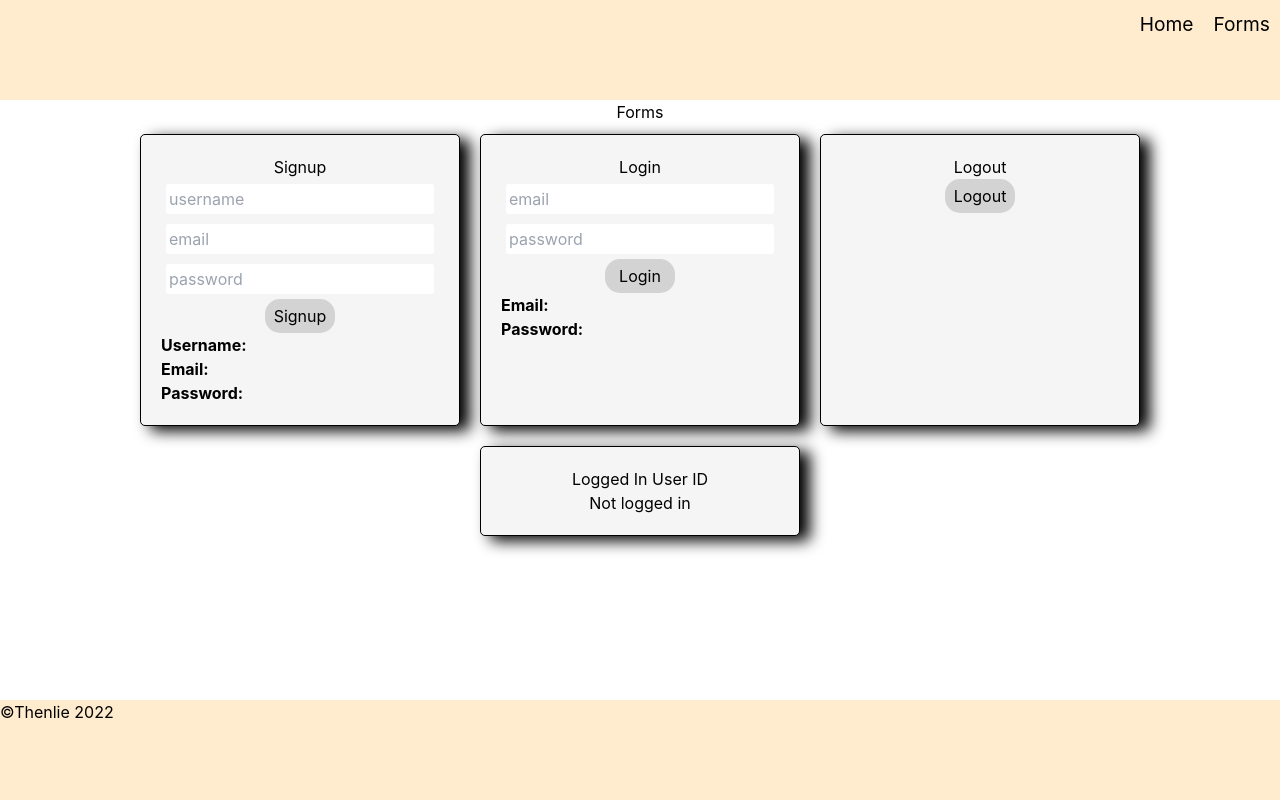
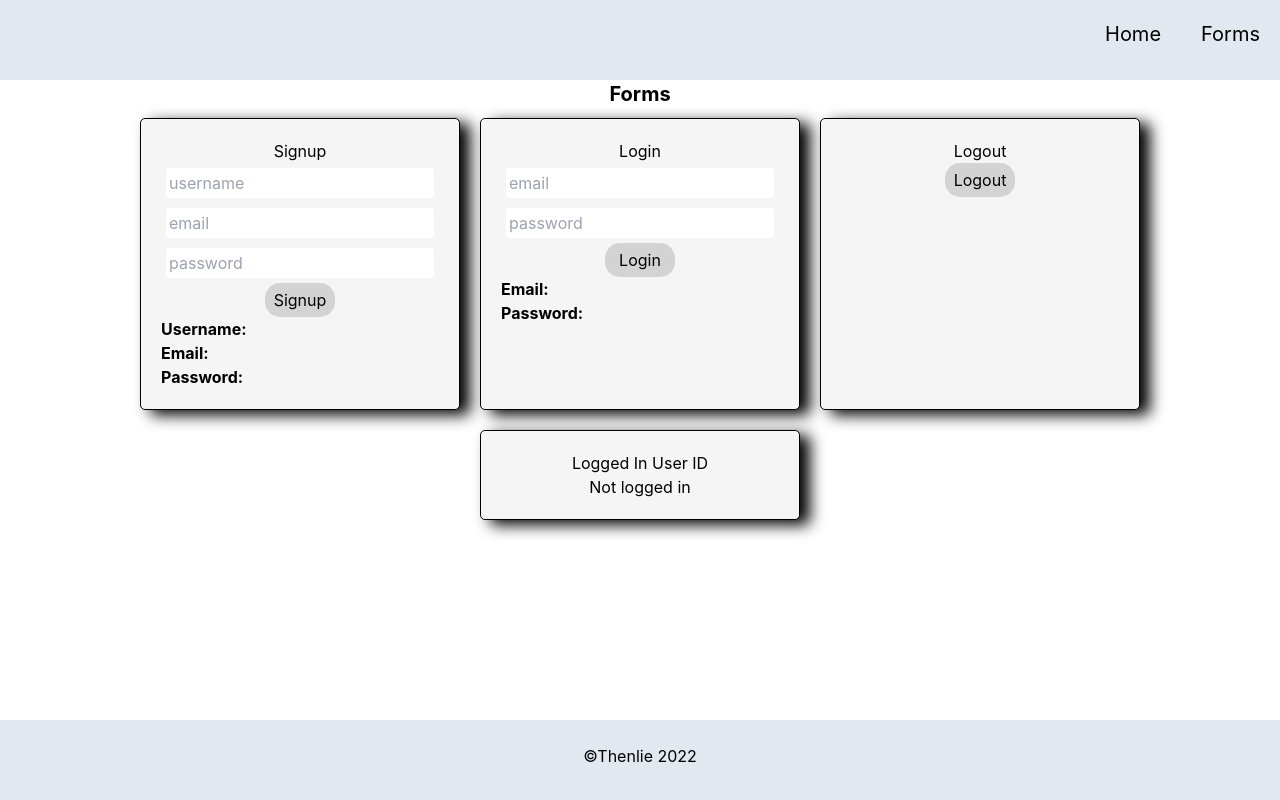
Before and after one commit to Thenlie/turtle, a React (Create React App) app in the folder client/: page /forms in a window 1280 px wide. Built offline with nearby package versions, Linux system fonts and the light colour scheme; no server answers.

Commit message:
Converting CSS to tailwind classes

```diff
--- a/client/src/App.js
+++ b/client/src/App.js
@@ -35,6 +35,7 @@ function App() {
 
   return (
     <ApolloProvider client={client}>
+      <div className='flex flex-col h-full'>
         <Router>
           <Header />
           <Routes>
@@ -43,6 +44,7 @@ function App() {
           </Routes>
           <Footer />
         </Router>
+        </div>
     </ApolloProvider>
   );
 }
--- a/client/src/components/Footer/Footer.jsx
+++ b/client/src/components/Footer/Footer.jsx
@@ -1,7 +1,7 @@
 const Footer = () => {
     return (
-        <footer className='footer'>
-            <p>©Thenlie 2022</p>
+        <footer className='h-20 bg-slate-200'>
+            <p className="text-center mt-6">©Thenlie 2022</p>
         </footer>
     )
 };
--- a/client/src/components/Forms/Login/Login.jsx
+++ b/client/src/components/Forms/Login/Login.jsx
@@ -47,7 +47,7 @@ const Login = ({setUser}) => {
         <section className="login">
             <h2>Login</h2>
             {/* login form */}
-            <form onSubmit={handleLogin}>
+            <form onSubmit={handleLogin} className='flex flex-col'>
                 <input onChange={handleChange} name='email' placeholder='email' type='email' value={email}></input>
                 <input onChange={handleChange} name='password' placeholder='password' type='password' value={password}></input>
                 <button type='submit'>Login</button>
--- a/client/src/components/Forms/Signup/Signup.jsx
+++ b/client/src/components/Forms/Signup/Signup.jsx
@@ -41,7 +41,7 @@ const Signup = () => {
         <section className="signup">
             <h2>Signup</h2>
             {/* signup form */}
-            <form onSubmit={handleSignup}>
+            <form onSubmit={handleSignup} className='flex flex-col'>
                 <input onChange={handleChange} name='username' placeholder='username' type='text' value={username}></input>
                 <input onChange={handleChange} name='email' placeholder='email' type='email' value={email}></input>
                 <input onChange={handleChange} name='password' placeholder='password' type='password' value={password}></input>
--- a/client/src/components/Header/Header.jsx
+++ b/client/src/components/Header/Header.jsx
@@ -2,7 +2,7 @@ import Navigation from "./Navigation";
 
 const Header = () => {
     return (
-        <header className='header'>
+        <header className='h-20 bg-slate-200'>
             <Navigation />
         </header>
     )
--- a/client/src/components/Header/Navigation.jsx
+++ b/client/src/components/Header/Navigation.jsx
@@ -3,9 +3,9 @@ import { Link } from 'react-router-dom';
 const Navigation = () => {
     return (
         <nav>
-            <ul>
-                <li><Link to={'/'}>Home</Link></li>
-                <li><Link to={'/forms'}>Forms</Link></li>
+            <ul className='flex justify-end'>
+                <li className='list-none m-5 text-xl'><Link to={'/'}>Home</Link></li>
+                <li className='list-none m-5 text-xl'><Link to={'/forms'}>Forms</Link></li>
             </ul>
         </nav>
     )
--- a/client/src/index.css
+++ b/client/src/index.css
@@ -21,47 +21,6 @@ code {
     monospace;
 }
 
-/* header and footer  */
-
-.header, .footer {
-  height: 100px;
-  background-color: blanchedalmond;
-}
-
-main {
-  flex-grow: 1;
-}
-
-#root {
-  display: flex;
-  flex-direction: column;
-}
-
-/* navigation  */
-
-nav ul {
-  display: flex;
-  justify-content: right;
-}
-
-nav ul li {
-  list-style-type: none;
-  margin: 10px;
-  font-size: larger;
-}
-
-/* login & signup form  */
-
-h1 {
-  text-align: center;
-}
-
-.forms, .home {
-  display: flex;
-  flex-wrap: wrap;
-  justify-content: center;
-}
-
 .login, .signup, .logout, .user-list, .logged-in {
   width: 20rem;
   padding: 20px;
@@ -71,11 +30,6 @@ h1 {
   box-shadow: 10px 5px 15px;
   background-color: whitesmoke;
   text-align: center;
-}
-
-.login form, .signup form {
-  display: flex;
-  flex-direction: column;
 }
 
 .login form input, .signup form input {
--- a/client/src/pages/Forms.js
+++ b/client/src/pages/Forms.js
@@ -2,9 +2,9 @@ import { Signup, Login, Logout } from '../components/Forms';
 
 const Forms = ({user, setUser}) => {
     return (
-        <main>
-            <h1>Forms</h1>
-            <div className='forms'>
+        <main className='grow'>
+            <h1 className='text-center text-xl font-bold'>Forms</h1>
+            <div className='flex flex-wrap justify-center'>
                 <Signup />
                 <Login setUser={setUser} />
                 <Logout setUser={setUser} />
--- a/client/src/pages/Home.js
+++ b/client/src/pages/Home.js
@@ -12,9 +12,9 @@ const Home = ({user}) => {
     }
 
     return (
-        <main>
-            <h1>Home</h1>
-            <div className='home'>
+        <main className='grow'>
+            <h1 className='text-center text-xl font-bold'>Home</h1>
+            <div className='flex flex-wrap justify-center'>
                 <section className="user-list">
                     <h2>User List</h2>
                     <ul>
```
